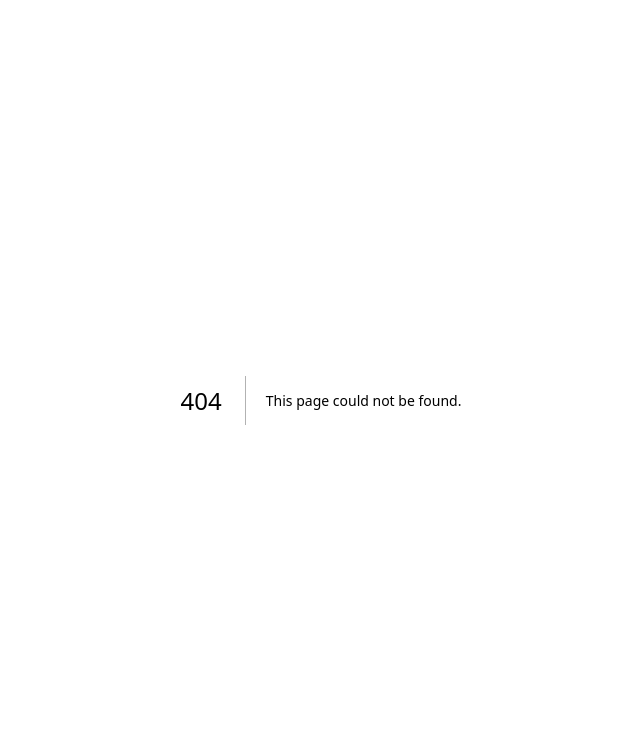
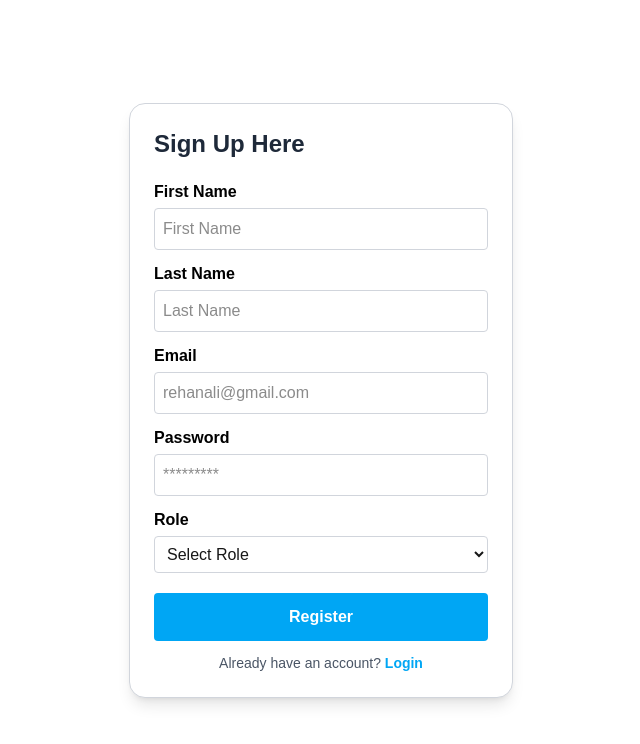
Before and after one commit to beingharisali/full-stack-sims-next, a Next.js app: page /signup in a window 1280 px wide. Before the commit this address had no page. Shown: the top 744 px of the page, without its empty margins (319-959 px from the left). Built offline with nearby package versions, Linux system fonts and the light colour scheme.

Commit message:
sims-next-02

```diff
--- a/app/page.tsx
+++ b/app/page.tsx
@@ -1,65 +1,92 @@
-import Image from "next/image";
+"use client";
 
-export default function Home() {
+import { useState } from "react";
+import Link from "next/link";
+
+export default function LoginPage() {
+  const [form, setForm] = useState({
+    email: "",
+    password: "",
+    role: "",
+  });
+
+  const handleChange = (e: any) => {
+    setForm({ ...form, [e.target.name]: e.target.value });
+  };
+
+  const handleLogin = () => {
+    if (!form.email || !form.password || !form.role) {
+      alert("Please fill all fields");
+      return;
+    }
+
+    alert("Login Successful ✅");
+    console.log(form);
+  };
+
   return (
-    <div className="flex min-h-screen items-center justify-center bg-zinc-50 font-sans dark:bg-black">
-      <main className="flex min-h-screen w-full max-w-3xl flex-col items-center justify-between py-32 px-16 bg-white dark:bg-black sm:items-start">
-        <Image
-          className="dark:invert"
-          src="/next.svg"
-          alt="Next.js logo"
-          width={100}
-          height={20}
-          priority
-        />
-        <div className="flex flex-col items-center gap-6 text-center sm:items-start sm:text-left">
-          <h1 className="max-w-xs text-3xl font-semibold leading-10 tracking-tight text-black dark:text-zinc-50">
-            To get started, edit the page.tsx file.
-          </h1>
-          <p className="max-w-md text-lg leading-8 text-zinc-600 dark:text-zinc-400">
-            Looking for a starting point or more instructions? Head over to{" "}
-            <a
-              href="https://vercel.com/templates?framework=next.js&utm_source=create-next-app&utm_medium=appdir-template-tw&utm_campaign=create-next-app"
-              className="font-medium text-zinc-950 dark:text-zinc-50"
-            >
-              Templates
-            </a>{" "}
-            or the{" "}
-            <a
-              href="https://nextjs.org/learn?utm_source=create-next-app&utm_medium=appdir-template-tw&utm_campaign=create-next-app"
-              className="font-medium text-zinc-950 dark:text-zinc-50"
-            >
-              Learning
-            </a>{" "}
-            center.
-          </p>
+    <div className="min-h-screen flex items-center justify-center bg-white">
+      <div className="w-96 p-6 rounded-2xl bg-white border border-gray-300 shadow-lg">
+        <h2 className="text-2xl font-bold mb-5 text-gray-800 ">
+          Login Here
+        </h2>
+
+        {/* Email */}
+        <div className="mb-3">
+          <label className="block mb-1 font-semibold text-black">Email</label>
+          <input
+            name="email"
+            type="email"
+            placeholder="rehanali@gmail.com"
+            className="w-full border border-gray-300 p-2 rounded focus:outline-none focus:ring-2 focus:ring-sky-500"
+            onChange={handleChange}
+          />
         </div>
-        <div className="flex flex-col gap-4 text-base font-medium sm:flex-row">
-          <a
-            className="flex h-12 w-full items-center justify-center gap-2 rounded-full bg-foreground px-5 text-background transition-colors hover:bg-[#383838] dark:hover:bg-[#ccc] md:w-[158px]"
-            href="https://vercel.com/new?utm_source=create-next-app&utm_medium=appdir-template-tw&utm_campaign=create-next-app"
-            target="_blank"
-            rel="noopener noreferrer"
+
+        {/* Password */}
+        <div className="mb-3">
+          <label className="block mb-1 font-semibold text-black">Password</label>
+          <input
+            name="password"
+            type="password"
+            placeholder="*********"
+            className="w-full border border-gray-300 p-2 rounded focus:outline-none focus:ring-2 focus:ring-sky-500"
+            onChange={handleChange}
+          />
+        </div>
+
+        {/* Role */}
+        <div className="mb-5">
+          <label className="block mb-1 font-semibold text-black">Role</label>
+          <select
+            name="role"
+            className="w-full border border-gray-300 p-2 rounded focus:outline-none focus:ring-2 focus:ring-sky-500"
+            onChange={handleChange}
           >
-            <Image
-              className="dark:invert"
-              src="/vercel.svg"
-              alt="Vercel logomark"
-              width={16}
-              height={16}
-            />
-            Deploy Now
-          </a>
-          <a
-            className="flex h-12 w-full items-center justify-center rounded-full border border-solid border-black/[.08] px-5 transition-colors hover:border-transparent hover:bg-black/[.04] dark:border-white/[.145] dark:hover:bg-[#1a1a1a] md:w-[158px]"
-            href="https://nextjs.org/docs?utm_source=create-next-app&utm_medium=appdir-template-tw&utm_campaign=create-next-app"
-            target="_blank"
-            rel="noopener noreferrer"
-          >
-            Documentation
-          </a>
+            <option value="">Select Role</option>
+            <option value="user">User</option>
+            <option value="admin">Admin</option>
+            <option value="agent">Agent</option>
+          </select>
         </div>
-      </main>
+
+        {/* Login Button */}
+        <button
+          type="button"
+          onClick={handleLogin}
+          className="w-full bg-sky-500 hover:bg-sky-600 text-white font-semibold p-3 rounded transition duration-200"
+        >
+          Login
+        </button>
+
+        {/* Signup Link */}
+        <p className="text-center mt-3 text-gray-600 text-sm">
+          Don't have an account?{" "}
+          <Link href="./signup" className="text-sky-500 hover:underline font-semibold">
+            Sign Up
+          </Link>
+        </p>
+      </div>
     </div>
   );
 }
--- /dev/null
+++ b/app/signup/page.tsx
@@ -0,0 +1,134 @@
+"use client";
+
+import { useState, ChangeEvent } from "react";
+import Link from "next/link";
+
+export default function Page() {
+  const [form, setForm] = useState({
+    firstName: "",
+    lastName: "",
+    email: "",
+    password: "",
+    role: "",
+  });
+
+  const handleChange = (
+    e: ChangeEvent<HTMLInputElement | HTMLSelectElement>
+  ) => {
+    setForm({ ...form, [e.target.name]: e.target.value });
+  };
+
+  const handleSubmit = () => {
+    if (
+      !form.firstName ||
+      !form.lastName ||
+      !form.email ||
+      !form.password ||
+      !form.role
+    ) {
+      alert("Please fill all fields");
+      return;
+    }
+    alert("Signup Successful ✅");
+  };
+
+  return (
+    <div className="min-h-screen flex items-center justify-center bg-white">
+      <div className="w-96 p-6 rounded-2xl bg-white border border-gray-300 shadow-lg">
+        <h2 className="text-2xl font-bold mb-5 text-gray-800">
+          Sign Up Here
+        </h2>
+
+        {/* First Name */}
+        <div className="mb-3">
+          <label className="block mb-1 font-semibold text-black">
+            First Name
+          </label>
+          <input
+            name="firstName"
+            type="text"
+            placeholder="First Name"
+            onChange={handleChange}
+            className="w-full border border-gray-300 p-2 rounded focus:outline-none focus:ring-2 focus:ring-sky-500"
+          />
+        </div>
+
+        {/* Last Name */}
+        <div className="mb-3">
+          <label className="block mb-1 font-semibold text-black">
+            Last Name
+          </label>
+          <input
+            name="lastName"
+            type="text"
+            placeholder="Last Name"
+            onChange={handleChange}
+            className="w-full border border-gray-300 p-2 rounded focus:outline-none focus:ring-2 focus:ring-sky-500"
+          />
+        </div>
+
+        {/* Email */}
+        <div className="mb-3">
+          <label className="block mb-1 font-semibold text-black">
+            Email
+          </label>
+          <input
+            name="email"
+            type="email"
+            placeholder="rehanali@gmail.com"
+            onChange={handleChange}
+            className="w-full border border-gray-300 p-2 rounded focus:outline-none focus:ring-2 focus:ring-sky-500"
+          />
+        </div>
+
+        {/* Password */}
+        <div className="mb-3">
+          <label className="block mb-1 font-semibold text-black">
+            Password
+          </label>
+          <input
+            name="password"
+            type="password"
+            placeholder="*********"
+            onChange={handleChange}
+            className="w-full border border-gray-300  p-2 rounded focus:outline-none focus:ring-2 focus:ring-sky-500"
+          />
+        </div>
+
+        {/* Role */}
+        <div className="mb-5">
+          <label className="block mb-1 font-semibold text-black">
+            Role
+          </label>
+          <select
+            name="role"
+            onChange={handleChange}
+            className="w-full border border-gray-300 p-2 rounded focus:outline-none focus:ring-2 focus:ring-sky-500"
+          >
+            <option value="">Select Role</option>
+            <option value="user">User</option>
+            <option value="admin">Admin</option>
+            <option value="agent">Agent</option>
+          </select>
+        </div>
+
+        {/* Submit Button */}
+        <button
+          type="button"
+          onClick={handleSubmit}
+          className="w-full bg-sky-500 hover:bg-sky-600 text-white font-semibold p-3 rounded transition duration-200"
+        >
+          Register
+        </button>
+
+        {/* Login Link */}
+        <p className="text-center mt-3 text-gray-600 text-sm">
+          Already have an account?{" "}
+          <Link href="/" className="text-sky-500 hover:underline font-semibold">
+            Login
+          </Link>
+        </p>
+      </div>
+    </div>
+  );
+}
```
Also changed, not shown: 1 other file (tests, documents, lock files or other folders).
